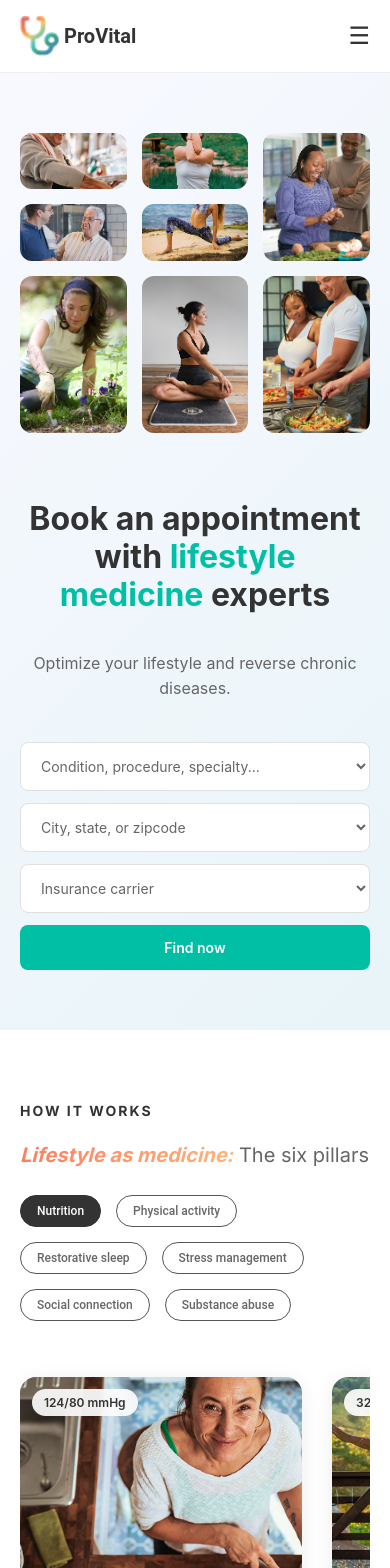
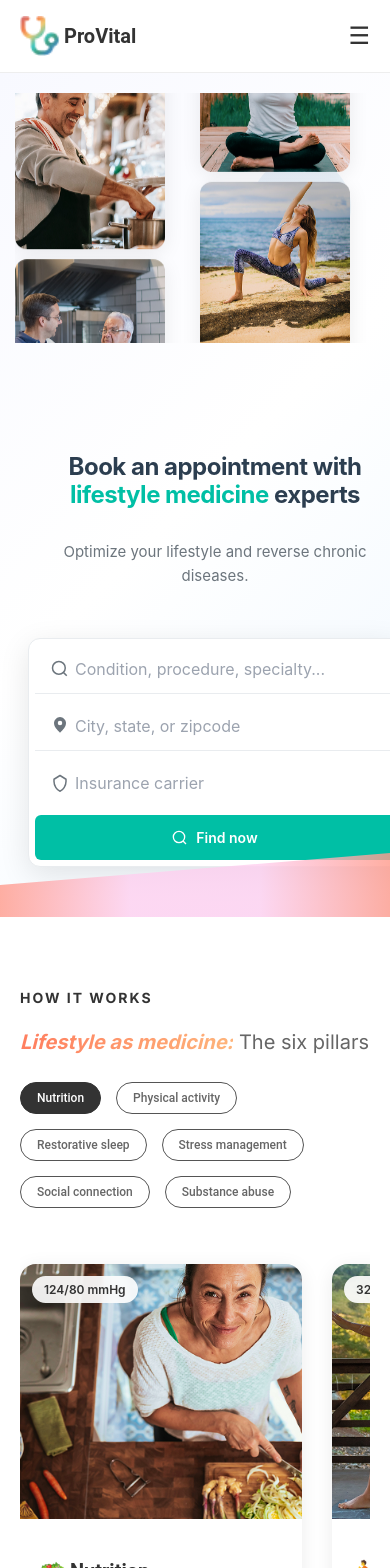
Before and after one commit to roshangomes/Provital, a React (Create React App) app in the folder provital-frontend/: page / in a window 390 px wide. Shown: the top 1568 px of the page. Built offline with nearby package versions, Linux system fonts and the light colour scheme.

Commit message:
Update Hero
Tweeks needed

```diff
--- a/provital-frontend/src/components/Hero.css
+++ b/provital-frontend/src/components/Hero.css
@@ -1,6 +1,9 @@
 .hero {
-  background: linear-gradient(135deg, #f8f9ff 0%, #e8f4f8 100%);
-  padding: 60px 0;
+  background: linear-gradient(135deg, #f8f9ff 0%, #ffffff 50%, #f0f8ff 100%);
+  padding: 0;
+  position: relative;
+  overflow: hidden;
+  min-height: 100vh;
 }
 
 .hero .container {
@@ -9,26 +12,68 @@
   padding: 0 20px;
   display: grid;
   grid-template-columns: 1fr 1fr;
-  gap: 60px;
+  gap: 0;
   align-items: center;
+  height: 100vh;
+  position: relative;
+  z-index: 2;
 }
 
 .hero__left {
-  display: grid;
-  grid-template-columns: 1fr 1fr;
-  grid-template-rows: 1fr 1fr;
-  gap: 15px;
-  height: 400px;
+  display: flex;
+  gap: 19px;
+  height: 100vh;
+  position: relative;
+  width: 100%;
+  overflow: hidden;
+  z-index: 1;
+  justify-content: flex-start;
+}
+
+.hero__column {
+  flex: 1;
+  display: flex;
+  flex-direction: column;
+  gap: 19px;
+  position: relative;
+  max-width: 247px;
+}
+
+.hero__column--1 {
+  animation: moveDown 30s linear infinite;
+}
+
+.hero__column--2 {
+  animation: moveUp 30s linear infinite;
+}
+
+@keyframes moveDown {
+  0% {
+    transform: translateY(0);
+  }
+  100% {
+    transform: translateY(-50%);
+  }
+}
+
+@keyframes moveUp {
+  0% {
+    transform: translateY(-50%);
+  }
+  100% {
+    transform: translateY(0);
+  }
 }
 
 .hero__image {
-  border-radius: 12px;
+  width: 247px;
+  height: 354px;
+  border-radius: 16px;
   overflow: hidden;
   background: #f0f0f0;
-}
-
-.hero__image--large {
-  grid-row: span 2;
+  flex-shrink: 0;
+  box-shadow: 0 4px 20px rgba(0, 0, 0, 0.08);
+  transition: transform 0.3s ease, box-shadow 0.3s ease;
 }
 
 .hero__image img {
@@ -36,6 +81,11 @@
   height: 100%;
   object-fit: cover;
   transition: transform 0.3s ease;
+}
+
+.hero__image:hover {
+  transform: translateY(-5px);
+  box-shadow: 0 8px 30px rgba(0, 0, 0, 0.15);
 }
 
 .hero__image:hover img {
@@ -46,14 +96,22 @@
   display: flex;
   flex-direction: column;
   justify-content: center;
+  align-items: center;
+  text-align: center;
+  position: relative;
+  z-index: 4;
+  padding: 60px 40px;
+  max-width: 700px;
+  width: 100%;
 }
 
 .hero__right h1 {
-  font-size: 42px;
+  font-size: 48px;
   font-weight: 700;
   line-height: 1.2;
   margin-bottom: 20px;
-  color: #333;
+  color: #2c3e50;
+  letter-spacing: -0.5px;
 }
 
 .hero__right h1 .highlight {
@@ -62,86 +120,283 @@
 
 .hero__right p {
   font-size: 18px;
-  color: #666;
+  color: #6c757d;
   margin-bottom: 40px;
   line-height: 1.6;
+  font-weight: 400;
 }
 
 .hero__search {
   display: flex;
-  gap: 12px;
-  flex-wrap: wrap;
+  gap: 0;
+  flex-wrap: nowrap;
+  position: relative;
+  z-index: 2;
+  background: white;
+  padding: 4px;
+  border-radius: 12px;
+  box-shadow: 0 8px 30px rgba(0, 0, 0, 0.1);
+  border: 1px solid #e9ecef;
+  width: 100%;
+  max-width: 800px;
+  align-items: stretch;
+  margin-top: 40px;
+}
+
+.search-field {
+  flex: 1;
+  position: relative;
+  display: flex;
+  align-items: center;
+  border-right: 1px solid #e9ecef;
+}
+
+.search-field:last-of-type {
+  border-right: none;
+}
+
+.search-field svg {
+  position: absolute;
+  left: 16px;
+  color: #6c757d;
+  z-index: 1;
+  pointer-events: none;
+  width: 18px;
+  height: 18px;
 }
 
 .search-input {
-  flex: 1;
-  min-width: 180px;
-  padding: 14px 16px;
-  border: 1px solid #e0e0e0;
-  border-radius: 8px;
+  width: 100%;
+  padding: 16px 16px 16px 44px;
+  border: none;
+  border-radius: 0;
   font-size: 14px;
-  background: white;
-  color: #666;
+  background: transparent;
+  color: #495057;
   font-family: inherit;
+  transition: all 0.3s ease;
+  outline: none;
+}
+
+.search-input:first-child {
+  border-radius: 8px 0 0 8px;
 }
 
 .search-input:focus {
-  outline: none;
-  border-color: #00bfa5;
-  box-shadow: 0 0 0 3px rgba(0, 191, 165, 0.1);
+  background: #fafbfc;
+}
+
+.search-input::placeholder {
+  color: #9ca3af;
+  font-weight: 400;
 }
 
 .search-btn {
   background: #00bfa5;
   color: white;
   border: none;
-  padding: 14px 24px;
+  padding: 16px 28px;
   border-radius: 8px;
   font-weight: 600;
   cursor: pointer;
   transition: all 0.3s ease;
   font-family: inherit;
   font-size: 14px;
+  display: flex;
+  align-items: center;
+  gap: 8px;
+  min-width: 140px;
+  justify-content: center;
+  flex-shrink: 0;
+  margin: 4px;
 }
 
 .search-btn:hover {
   background: #00a693;
-  transform: translateY(-2px);
-  box-shadow: 0 4px 12px rgba(0, 191, 165, 0.3);
+  transform: translateY(-1px);
+  box-shadow: 0 6px 20px rgba(0, 191, 165, 0.4);
+}
+
+.search-btn-icon {
+  width: 16px;
+  height: 16px;
+}
+
+/* Background wave effect */
+.hero::after {
+  content: "";
+  position: absolute;
+  bottom: 0;
+  left: 0;
+  width: 100%;
+  height: 100px;
+  background: linear-gradient(90deg, #ff9a8b, #fecfef, #fecfef, #ff9a8b);
+  z-index: 2;
+  clip-path: polygon(0 60%, 100% 20%, 100% 100%, 0 100%);
+  opacity: 0.8;
+}
+
+/* Additional decorative elements */
+.hero::before {
+  content: "";
+  position: absolute;
+  top: 10%;
+  right: 10%;
+  width: 100px;
+  height: 100px;
+  background: linear-gradient(135deg, #4a90e2, #5cb3d1);
+  border-radius: 50%;
+  opacity: 0.1;
+  z-index: 1;
+}
+
+@media (max-width: 1024px) {
+  .hero .container {
+    grid-template-columns: 1fr;
+    gap: 0;
+    height: auto;
+    min-height: 100vh;
+  }
+
+  .hero__left {
+    position: relative;
+    width: 100%;
+    height: 300px;
+    justify-content: center;
+    max-width: 600px;
+    margin: 0 auto;
+  }
+
+  .hero__right {
+    margin-top: 20px;
+    padding: 40px 30px;
+    height: auto;
+    text-align: center;
+  }
+
+  .hero__right h1 {
+    font-size: 36px;
+    text-align: center;
+  }
+
+  .hero__right p {
+    text-align: center;
+  }
+
+  .hero__search {
+    position: static;
+    transform: none;
+    width: 100%;
+    max-width: 100%;
+    margin-top: 30px;
+  }
+
+  .hero__image {
+    width: 200px;
+    height: 240px;
+  }
 }
 
 @media (max-width: 768px) {
+  .hero {
+    min-height: 100vh;
+  }
+
   .hero .container {
-    grid-template-columns: 1fr;
-    gap: 40px;
+    padding: 0 15px;
+  }
+
+  .hero__left {
+    height: 250px;
+    gap: 10px;
+  }
+
+  .hero__column {
+    gap: 10px;
+  }
+
+  .hero__image {
+    width: 150px;
+    height: 180px;
+    border-radius: 12px;
+  }
+
+  .hero__right {
+    padding: 30px 20px;
+    margin-top: 20px;
+    height: auto;
     text-align: center;
   }
 
-  .hero__left {
-    height: 300px;
-    grid-template-columns: repeat(3, 1fr);
-    grid-template-rows: 1fr 1fr;
+  .hero__right h1 {
+    text-align: center;
   }
 
-  .hero__image--large {
-    grid-row: span 2;
-    grid-column: span 1;
+  .hero__right p {
+    text-align: center;
+  }
+
+  .hero__search {
+    position: static;
+    transform: none;
+    margin-top: 20px;
   }
 
   .hero__right h1 {
-    font-size: 32px;
+    font-size: 28px;
+    margin-bottom: 15px;
   }
 
   .hero__right p {
     font-size: 16px;
+    margin-bottom: 30px;
   }
 
   .hero__search {
     flex-direction: column;
-    gap: 12px;
+    gap: 8px;
+    padding: 8px;
+    max-width: 100%;
+  }
+
+  .search-field {
+    min-width: 100%;
+    border-right: none;
+    border-bottom: 1px solid #e9ecef;
+  }
+
+  .search-field:last-of-type {
+    border-bottom: none;
   }
 
   .search-input {
-    min-width: 100%;
+    padding: 14px 14px 14px 40px;
+    font-size: 16px;
+    border-radius: 6px;
+  }
+
+  .search-btn {
+    padding: 14px 20px;
+    width: 100%;
+    margin: 0;
+    border-radius: 6px;
+  }
+
+  .hero::after {
+    height: 80px;
   }
 }
+
+@media (max-width: 480px) {
+  .hero__right h1 {
+    font-size: 24px;
+  }
+
+  .hero__right p {
+    font-size: 15px;
+  }
+
+  .hero__search {
+    padding: 6px;
+  }
+}
--- a/provital-frontend/src/components/Hero.jsx
+++ b/provital-frontend/src/components/Hero.jsx
@@ -1,7 +1,6 @@
 import React from "react";
 import "./Hero.css";
 // Import your actual images
-
 import Rectangle1 from "../assets/Rectangle1.png";
 import Rectangle2 from "../assets/Rectangle2.png";
 import Rectangle3 from "../assets/Rectangle3.png";
@@ -16,29 +15,60 @@ const Hero = () => {
     <section className="hero">
       <div className="container">
         <div className="hero__left">
+          <div className="hero__column hero__column--1">
             <div className="hero__image">
               <img src={Rectangle1} alt="Health lifestyle" />
-          </div>
-          <div className="hero__image">
-            <img src={Rectangle2} alt="Wellness" />
-          </div>
-          <div className="hero__image hero__image--large">
-            <img src={Rectangle8} alt="Physical activity" />
             </div>
             <div className="hero__image">
               <img src={Rectangle3} alt="Nutrition" />
             </div>
             <div className="hero__image">
-            <img src={Rectangle4} alt="Medical care" />
+              <img src={Rectangle5} alt="Medical care" />
+            </div>
+            <div className="hero__image">
+              <img src={Rectangle7} alt="Wellness" />
+            </div>
+            {/* Duplicates for looping */}
+            <div className="hero__image">
+              <img src={Rectangle1} alt="Health lifestyle" />
+            </div>
+            <div className="hero__image">
+              <img src={Rectangle3} alt="Nutrition" />
             </div>
             <div className="hero__image">
               <img src={Rectangle5} alt="Medical care" />
             </div>
             <div className="hero__image">
-            <img src={Rectangle6} alt="Medical care" />
+              <img src={Rectangle7} alt="Wellness" />
+            </div>
+          </div>
+
+          <div className="hero__column hero__column--2">
+            <div className="hero__image">
+              <img src={Rectangle2} alt="Wellness" />
             </div>
             <div className="hero__image">
-            <img src={Rectangle7} alt="Medical care" />
+              <img src={Rectangle4} alt="Medical care" />
+            </div>
+            <div className="hero__image">
+              <img src={Rectangle6} alt="Health lifestyle" />
+            </div>
+            <div className="hero__image">
+              <img src={Rectangle8} alt="Medical care" />
+            </div>
+            {/* Duplicates for looping */}
+            <div className="hero__image">
+              <img src={Rectangle2} alt="Wellness" />
+            </div>
+            <div className="hero__image">
+              <img src={Rectangle4} alt="Medical care" />
+            </div>
+            <div className="hero__image">
+              <img src={Rectangle6} alt="Health lifestyle" />
+            </div>
+            <div className="hero__image">
+              <img src={Rectangle8} alt="Medical care" />
+            </div>
           </div>
         </div>
 
@@ -50,33 +80,87 @@ const Hero = () => {
           <p>Optimize your lifestyle and reverse chronic diseases.</p>
 
           <div className="hero__search">
-            <select className="search-input">
-              <option>Condition, procedure, specialty...</option>
-              <option>Diabetes</option>
-              <option>Heart Disease</option>
-              <option>Weight Management</option>
-              <option>Nutrition Counseling</option>
-              <option>Stress Management</option>
-            </select>
+            <div className="search-field">
+              <svg
+                className="search-icon"
+                width="20"
+                height="20"
+                viewBox="0 0 24 24"
+                fill="none"
+              >
+                <path
+                  d="M21 21L16.514 16.506L21 21ZM19 10.5C19 15.194 15.194 19 10.5 19C5.806 19 2 15.194 2 10.5C2 5.806 5.806 2 10.5 2C15.194 2 19 5.806 19 10.5Z"
+                  stroke="currentColor"
+                  strokeWidth="2"
+                  strokeLinecap="round"
+                />
+              </svg>
+              <input
+                type="text"
+                className="search-input"
+                placeholder="Condition, procedure, specialty..."
+              />
+            </div>
 
-            <select className="search-input">
-              <option>City, state, or zipcode</option>
-              <option>New York, NY</option>
-              <option>Los Angeles, CA</option>
-              <option>Chicago, IL</option>
-              <option>Houston, TX</option>
-            </select>
+            <div className="search-field">
+              <svg
+                className="location-icon"
+                width="20"
+                height="20"
+                viewBox="0 0 24 24"
+                fill="none"
+              >
+                <path
+                  d="M12 21C16 17 20 13 20 8C20 4 16 0 12 0C8 0 4 4 4 8C4 13 8 17 12 21Z"
+                  fill="currentColor"
+                />
+                <circle cx="12" cy="8" r="3" fill="white" />
+              </svg>
+              <input
+                type="text"
+                className="search-input"
+                placeholder="City, state, or zipcode"
+              />
+            </div>
 
-            <select className="search-input">
-              <option>Insurance carrier</option>
-              <option>Blue Cross Blue Shield</option>
-              <option>Aetna</option>
-              <option>UnitedHealth</option>
-              <option>Cigna</option>
-              <option>Humana</option>
-            </select>
+            <div className="search-field">
+              <svg
+                className="insurance-icon"
+                width="20"
+                height="20"
+                viewBox="0 0 24 24"
+                fill="none"
+              >
+                <path
+                  d="M12 2L4 7V10C4 16 8 21.5 12 23C16 21.5 20 16 20 10V7L12 2Z"
+                  stroke="currentColor"
+                  strokeWidth="2"
+                  strokeLinecap="round"
+                  strokeLinejoin="round"
+                />
+              </svg>
+              <input
+                type="text"
+                className="search-input"
+                placeholder="Insurance carrier"
+              />
+            </div>
 
             <button type="button" className="search-btn">
+              <svg
+                className="search-btn-icon"
+                width="16"
+                height="16"
+                viewBox="0 0 24 24"
+                fill="none"
+              >
+                <path
+                  d="M21 21L16.514 16.506L21 21ZM19 10.5C19 15.194 15.194 19 10.5 19C5.806 19 2 15.194 2 10.5C2 5.806 5.806 2 10.5 2C15.194 2 19 5.806 19 10.5Z"
+                  stroke="currentColor"
+                  strokeWidth="2"
+                  strokeLinecap="round"
+                />
+              </svg>
               Find now
             </button>
           </div>
```
Lines whose indentation alone changed are shown as unchanged.
